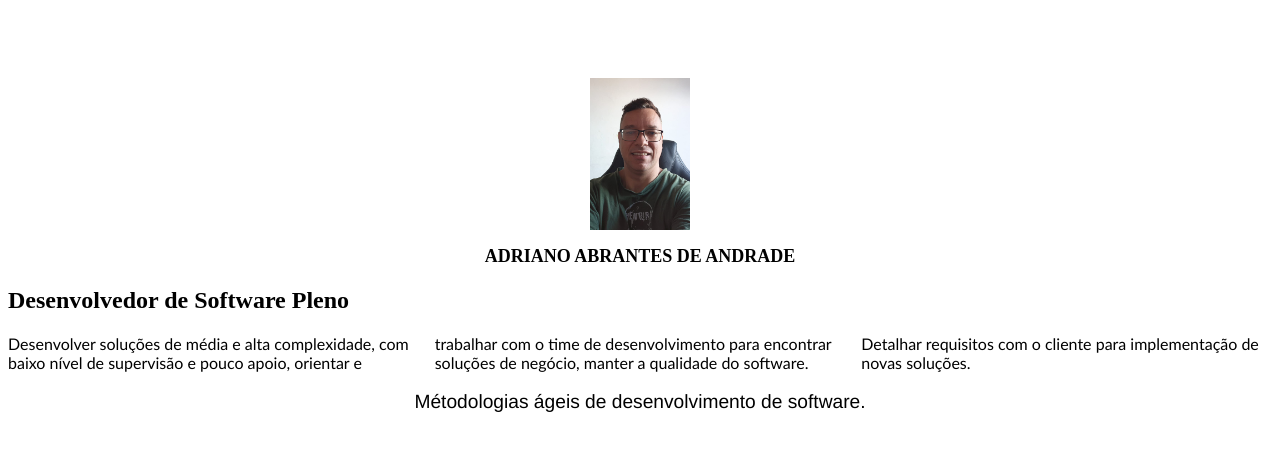
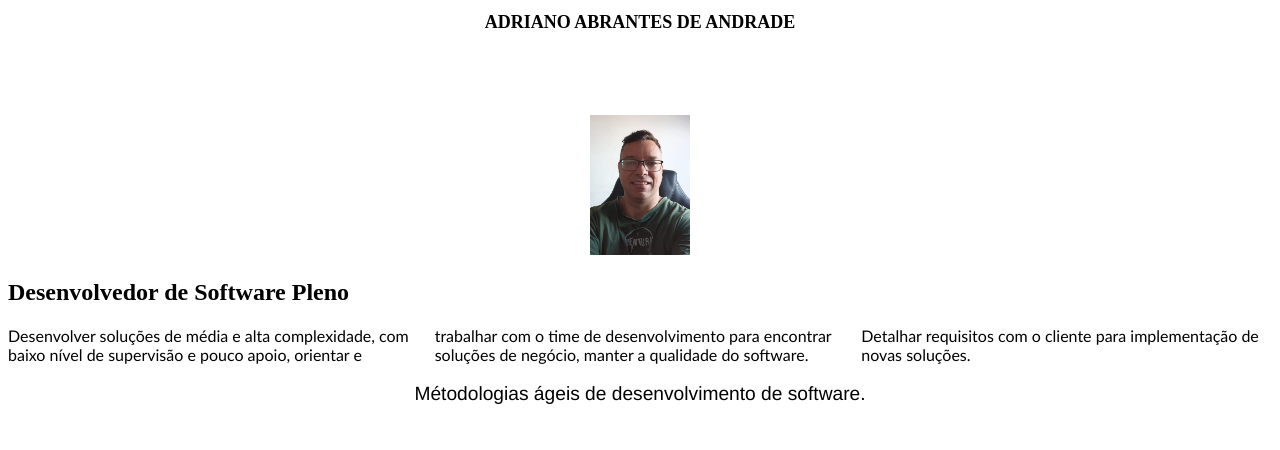
Before and after one commit to abrantessistemas/demo-JS, a website built with Vite: page index.html in a window 1280 px wide. Built offline with nearby package versions, Linux system fonts and the light colour scheme.

Commit message:
1 binaries uploaded

```diff
--- a/index.html
+++ b/index.html
@@ -7,10 +7,8 @@
     <title>ADRIANO ABRANTES DE ANDRADE</title>
   </head>
   <body>
-    <div id="imagem-container">
-      <!-- A imagem será carregada aqui -->
-  </div>
     <h1 id="titulo"></h1>
+    <div id="imagem-container"></div>
     <h2 id="subtitulo"></h2>
     <p id="boas-vindas"></p>
     <p id="frase"></p>
--- a/main.js
+++ b/main.js
@@ -24,5 +24,6 @@ imagem.src = urlDaImagem;
 // Define um texto alternativo (opcional)
 imagem.alt = 'Descrição da imagem';
 imagem.width = 100;
+imagem.height = 210;
 // Adiciona a imagem ao elemento de contêiner no documento
 document.getElementById('imagem-container').appendChild(imagem);
--- a/style.css
+++ b/style.css
@@ -20,4 +20,5 @@
 #imagem-container {
   text-align: center;
   clip-path: inset(70px 0 0 0);
+  margin-top: 0;
 }
```
Also changed, not shown: img/adriano.png (added).
